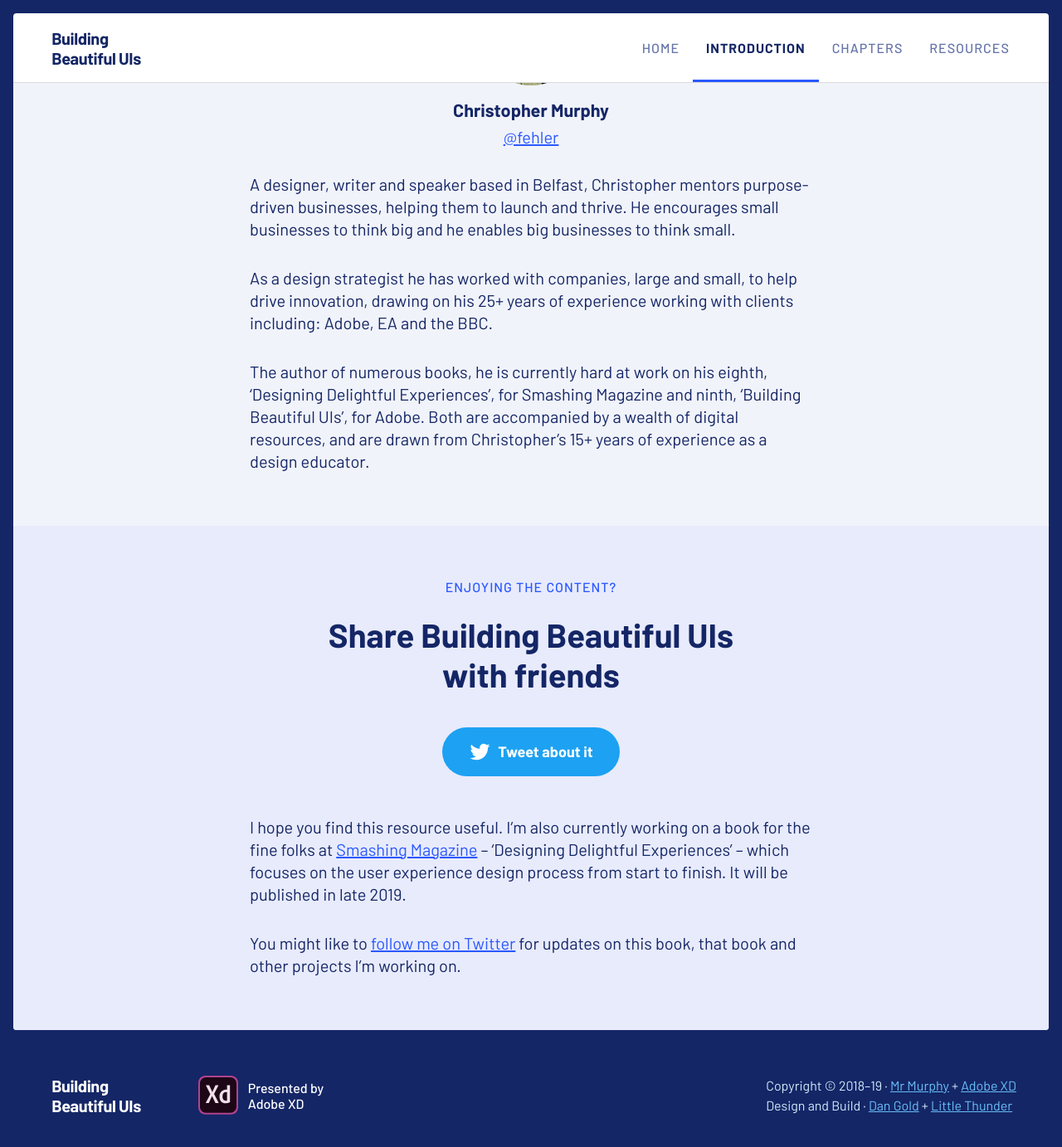
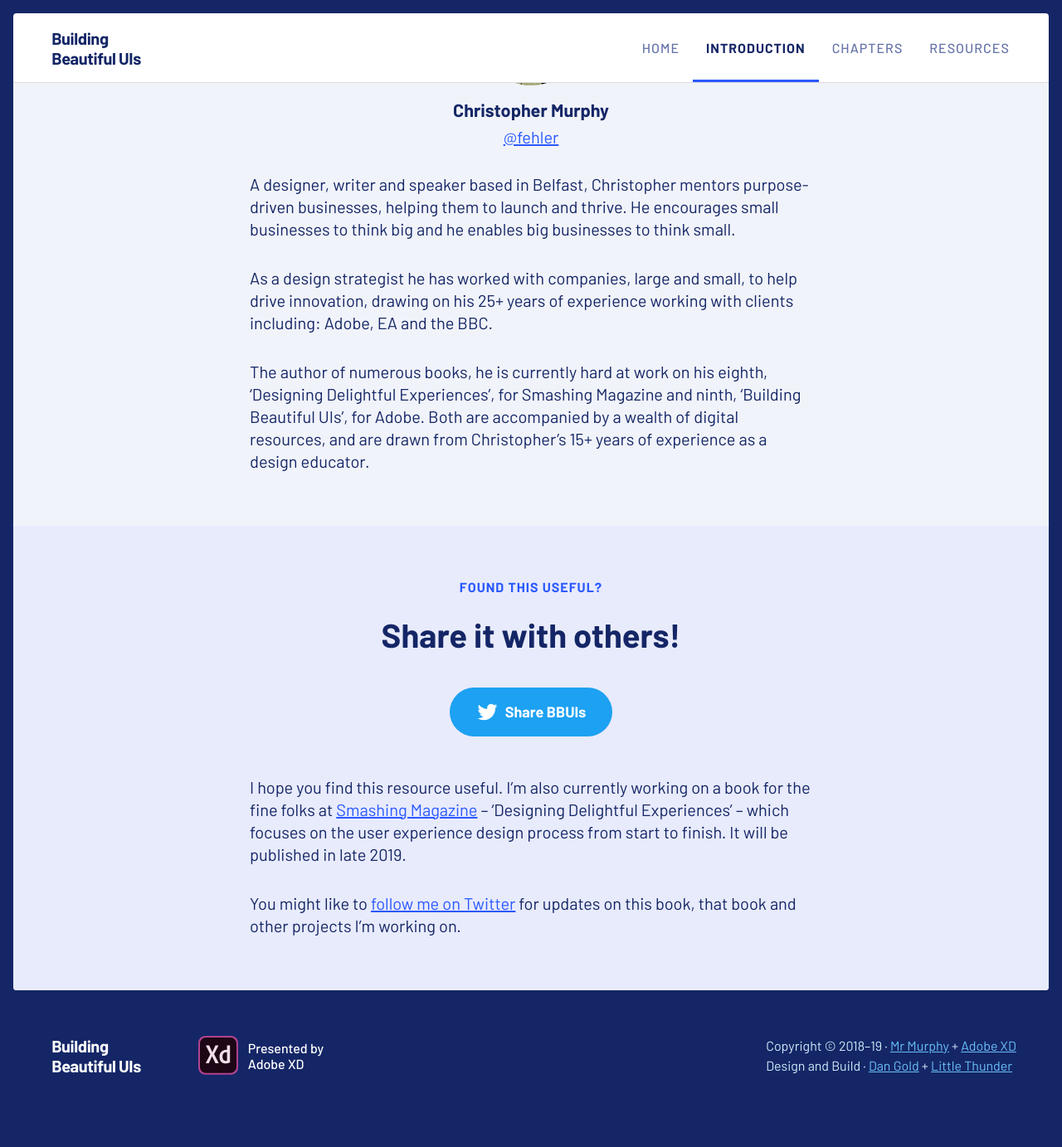
Before and after one commit to buildingbeautifuluis/buildingbeautifuluis.github.io, a Jekyll site: the page built from _introduction/overview.md, in a window 1280 px wide and 1400 px high, scrolled down 7041 px. Shown: the top 1383 px of the window at 83% size. Built offline with Jekyll 4.4.1, drawn with Linux system fonts in a browser that asks for light colours; after the commit the page ends 8393 px from its top, so only the background shows below that.

Commit message:
Add social media section

```diff
--- a/_includes/colophon.html
+++ b/_includes/authority.html
@@ -17,11 +17,11 @@
 
 <section class="additional-content additional-content--extra">
     <div class="social-share">
-        <h4>Enjoying the content?</h4>
-        <h3>Share Building Beautiful UIs with friends</h3>
-        <a href="https://twitter.com/intent/tweet?text=https%3A//bbuis.org/" target='_blank' class='social-share__button'>
+        <h4>Found this useful?</h4>
+        <h3>Share it with others!</h3>
+        <a href="https://twitter.com/intent/tweet?text=Learn%20to%20build%20beautiful%20user%20interfaces%20with%20%40fehler's%20course%20in%20a%20book%3A%20bbuis.org" target='_blank' class='social-share__button'>
           <svg xmlns="http://www.w3.org/2000/svg" width='1.5em' viewBox="0 0 72 72" fill='currentColor'><path d="M67.812 16.141a26.246 26.246 0 0 1-7.519 2.06 13.134 13.134 0 0 0 5.756-7.244 26.127 26.127 0 0 1-8.313 3.176A13.075 13.075 0 0 0 48.182 10c-7.229 0-13.092 5.861-13.092 13.093 0 1.026.118 2.021.338 2.981-10.885-.548-20.528-5.757-26.987-13.679a13.048 13.048 0 0 0-1.771 6.581c0 4.542 2.312 8.551 5.824 10.898a13.048 13.048 0 0 1-5.93-1.638c-.002.055-.002.11-.002.162 0 6.345 4.513 11.638 10.504 12.84a13.177 13.177 0 0 1-3.449.457c-.846 0-1.667-.078-2.465-.231 1.667 5.2 6.499 8.986 12.23 9.09a26.276 26.276 0 0 1-16.26 5.606A26.21 26.21 0 0 1 4 55.976a37.036 37.036 0 0 0 20.067 5.882c24.083 0 37.251-19.949 37.251-37.249 0-.566-.014-1.134-.039-1.694a26.597 26.597 0 0 0 6.533-6.774z"></path></svg>
-          Tweet about it</a>
+          Share BBUIs</a>
       </div>
   <div class="content__wrapper">
       <p>I hope you find this resource useful. I’m also currently working on a book for the fine folks at <a
--- a/_layouts/chapter.html
+++ b/_layouts/chapter.html
@@ -27,5 +27,5 @@
     {{ content }}
   </section>
 
-  {%- include colophon.html -%}
+  {%- include authority.html -%}
 </main>
--- a/_layouts/introduction.html
+++ b/_layouts/introduction.html
@@ -7,5 +7,5 @@
     {{ content }}
   </section>
 
-  {%- include colophon.html -%}
+  {%- include authority.html -%}
 </main>
--- a/_layouts/resources.html
+++ b/_layouts/resources.html
@@ -72,5 +72,5 @@
         </div>
     </section>
 
-    {%- include colophon.html -%}
+    {%- include authority.html -%}
 </main>
--- a/_sass/custom/custom.scss
+++ b/_sass/custom/custom.scss
@@ -25,6 +25,7 @@
   display: inline-flex;
   align-items: center;
   font-size: 1.125rem;
+  // text-transform: uppercase;
 }
 
 .social-share__button svg {
@@ -37,3 +38,7 @@
   font-size: 2.5rem;
   margin-top: 1.5rem;
 }
+
+.social-share h4 {
+  font-weight: 600;
+}
```
